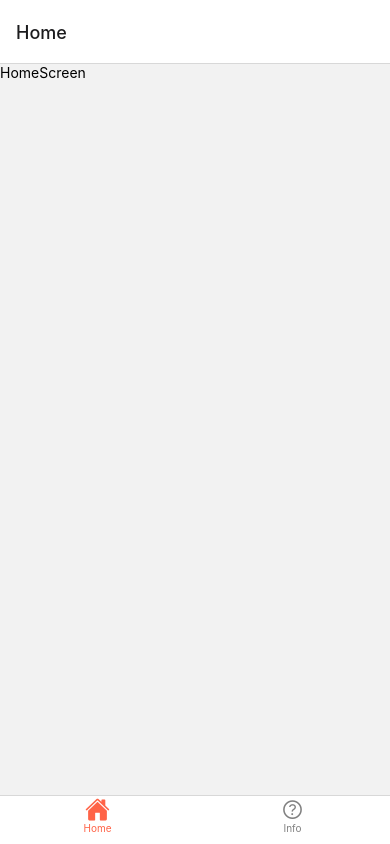
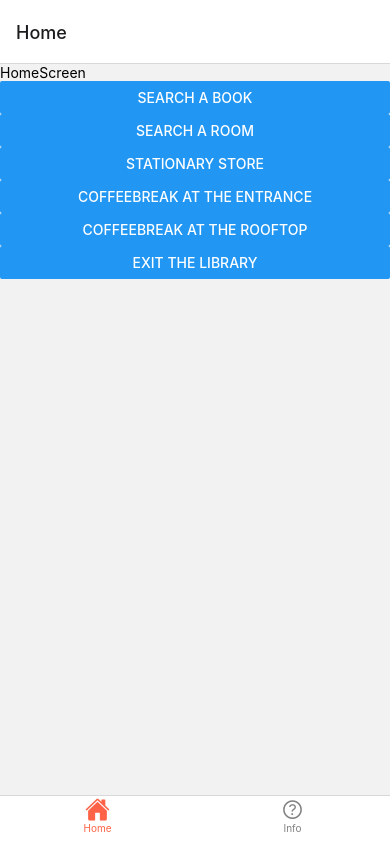
Before and after one commit to Se-Gu/Biblocate, a React Native app in the folder biblocate-app/: screen / in a window 390 px wide. Built offline with nearby package versions, Linux system fonts and the light colour scheme.

Commit message:
Navigation from Home Screen Created

```diff
--- a/biblocate-app/navigation/Navbar.js
+++ b/biblocate-app/navigation/Navbar.js
@@ -1,14 +1,25 @@
 import React from "react";
 import { createBottomTabNavigator } from "@react-navigation/bottom-tabs";
 import HomeScreen from "./screens/HomeScreen";
-import SearchScreen from "./screens/InfoScreen";
 import Ionicons from "react-native-vector-icons/Ionicons";
 import InfoScreen from "./screens/InfoScreen";
+import BookSearchScreen from "./screens/BookSearchScreen";
+import CoffeeBreakEntranceScreen from "./screens/CoffeeBreakEntranceScreen";
+import CoffeeBreakRooftopScreen from "./screens/CoffeeBreakRooftopScreen";
+import LibraryExitScreen from "./screens/LibraryExitScreen";
+import RoomSearchScreen from "./screens/RoomSearchScreen";
+import StationaryStoreScreen from "./screens/StationaryStoreScreen";
 
 const Tabs = createBottomTabNavigator();
 
 const homeName = "Home";
 const infoName = "Info";
+const searchBookName = "Search a Book";
+const coffeeBreakEntranceName = "CoffeeBreak at the Entrance";
+const coffeeBreakRooftopName = "CoffeeBreak at the Rooftop";
+const libraryExitName = "Exit the Library";
+const searchRoomName = "Search a Room";
+const stationaryStoreName = "Stationary Store";
 
 const Navbar = () => {
   return (
@@ -49,6 +60,48 @@ const Navbar = () => {
     >
       <Tabs.Screen name={homeName} component={HomeScreen} />
       <Tabs.Screen name={infoName} component={InfoScreen} />
+      <Tabs.Screen
+        name={searchBookName}
+        component={BookSearchScreen}
+        options={{
+          tabBarButton: () => null, //like this
+        }}
+      />
+      <Tabs.Screen
+        name={coffeeBreakEntranceName}
+        component={CoffeeBreakEntranceScreen}
+        options={{
+          tabBarButton: () => null, //like this
+        }}
+      />
+      <Tabs.Screen
+        name={coffeeBreakRooftopName}
+        component={CoffeeBreakRooftopScreen}
+        options={{
+          tabBarButton: () => null, //like this
+        }}
+      />
+      <Tabs.Screen
+        name={libraryExitName}
+        component={LibraryExitScreen}
+        options={{
+          tabBarButton: () => null, //like this
+        }}
+      />
+      <Tabs.Screen
+        name={searchRoomName}
+        component={RoomSearchScreen}
+        options={{
+          tabBarButton: () => null, //like this
+        }}
+      />
+      <Tabs.Screen
+        name={stationaryStoreName}
+        component={StationaryStoreScreen}
+        options={{
+          tabBarButton: () => null, //like this
+        }}
+      />
     </Tabs.Navigator>
   );
 };
--- /dev/null
+++ b/biblocate-app/navigation/screens/BookSearchScreen.js
@@ -0,0 +1,12 @@
+import { View, Text } from "react-native";
+import React from "react";
+
+const BookSearchScreen = () => {
+  return (
+    <View>
+      <Text>BookSearchScreen</Text>
+    </View>
+  );
+};
+
+export default BookSearchScreen;
--- /dev/null
+++ b/biblocate-app/navigation/screens/CoffeeBreakEntranceScreen.js
@@ -0,0 +1,12 @@
+import { View, Text } from "react-native";
+import React from "react";
+
+const CoffeeBreakEntranceScreen = () => {
+  return (
+    <View>
+      <Text>CoffeeBreakEntranceScreen</Text>
+    </View>
+  );
+};
+
+export default CoffeeBreakEntranceScreen;
--- /dev/null
+++ b/biblocate-app/navigation/screens/CoffeeBreakRooftopScreen.js
@@ -0,0 +1,12 @@
+import { View, Text } from "react-native";
+import React from "react";
+
+const CoffeeBreakRooftopScreen = () => {
+  return (
+    <View>
+      <Text>CoffeeBreakRooftopScreen</Text>
+    </View>
+  );
+};
+
+export default CoffeeBreakRooftopScreen;
--- a/biblocate-app/navigation/screens/HomeScreen.js
+++ b/biblocate-app/navigation/screens/HomeScreen.js
@@ -1,7 +1,7 @@
-import { View, Text, Image, ImageBackground } from "react-native";
+import { View, Text, Image, Button } from "react-native";
 import React from "react";
 
-const HomeScreen = () => {
+const HomeScreen = ({ navigation }) => {
   return (
     <View>
       <Image
@@ -9,6 +9,30 @@ const HomeScreen = () => {
         style={{ opacity: 0.7 }}
       />
       <Text>HomeScreen</Text>
+      <Button
+        title="Search a Book"
+        onPress={() => navigation.navigate("Search a Book")}
+      />
+      <Button
+        title="Search a Room"
+        onPress={() => navigation.navigate("Search a Room")}
+      />
+      <Button
+        title="Stationary Store"
+        onPress={() => navigation.navigate("Stationary Store")}
+      />
+      <Button
+        title="CoffeeBreak at the Entrance"
+        onPress={() => navigation.navigate("CoffeeBreak at the Entrance")}
+      />
+      <Button
+        title="CoffeeBreak at the Rooftop"
+        onPress={() => navigation.navigate("CoffeeBreak at the Rooftop")}
+      />
+      <Button
+        title="Exit the Library"
+        onPress={() => navigation.navigate("Exit the Library")}
+      />
     </View>
   );
 };
--- /dev/null
+++ b/biblocate-app/navigation/screens/LibraryExitScreen.js
@@ -0,0 +1,12 @@
+import { View, Text } from "react-native";
+import React from "react";
+
+const LibraryExitScreen = () => {
+  return (
+    <View>
+      <Text>LibraryExitScreen</Text>
+    </View>
+  );
+};
+
+export default LibraryExitScreen;
--- /dev/null
+++ b/biblocate-app/navigation/screens/RoomSearchScreen.js
@@ -0,0 +1,12 @@
+import { View, Text } from "react-native";
+import React from "react";
+
+const RoomSearchScreen = () => {
+  return (
+    <View>
+      <Text>RoomSearchScreen</Text>
+    </View>
+  );
+};
+
+export default RoomSearchScreen;
--- /dev/null
+++ b/biblocate-app/navigation/screens/StationaryStoreScreen.js
@@ -0,0 +1,12 @@
+import { View, Text } from "react-native";
+import React from "react";
+
+const StationaryStoreScreen = () => {
+  return (
+    <View>
+      <Text>StationaryStoreScreen</Text>
+    </View>
+  );
+};
+
+export default StationaryStoreScreen;
--- a/biblocate-app/package.json
+++ b/biblocate-app/package.json
@@ -11,11 +11,14 @@
   "dependencies": {
     "@react-navigation/bottom-tabs": "^6.5.0",
     "@react-navigation/native": "^6.1.0",
+    "@react-navigation/native-stack": "^6.9.5",
     "expo": "~47.0.8",
     "expo-status-bar": "~1.4.2",
     "react": "18.1.0",
     "react-native": "0.70.5",
-    "react-native-vector-icons": "^9.2.0"
+    "react-native-vector-icons": "^9.2.0",
+    "react-native-screens": "~3.18.0",
+    "react-native-safe-area-context": "4.4.1"
   },
   "devDependencies": {
     "@babel/core": "^7.12.9"
```
Also changed, not shown: 1 other file (tests, documents, lock files or other folders).
